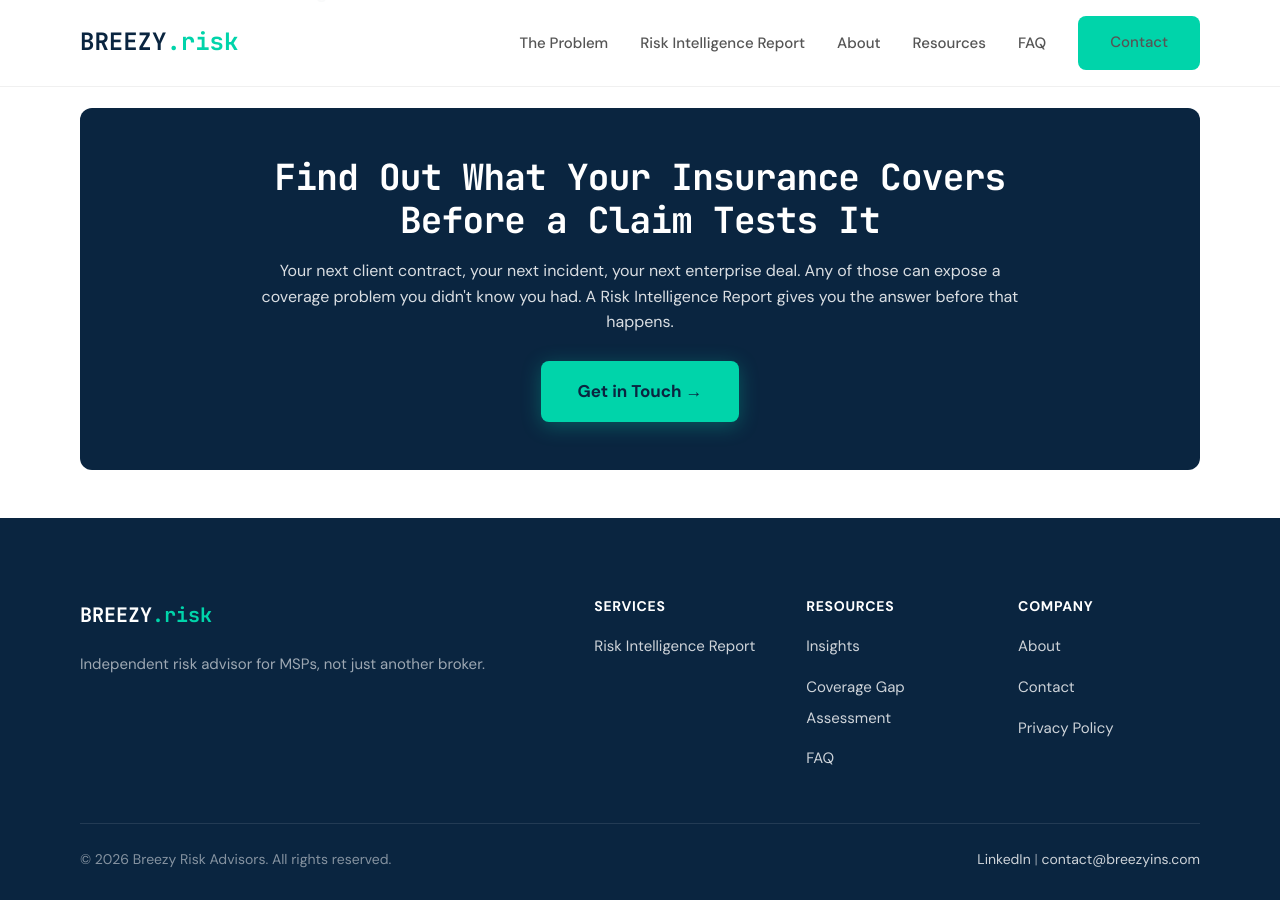
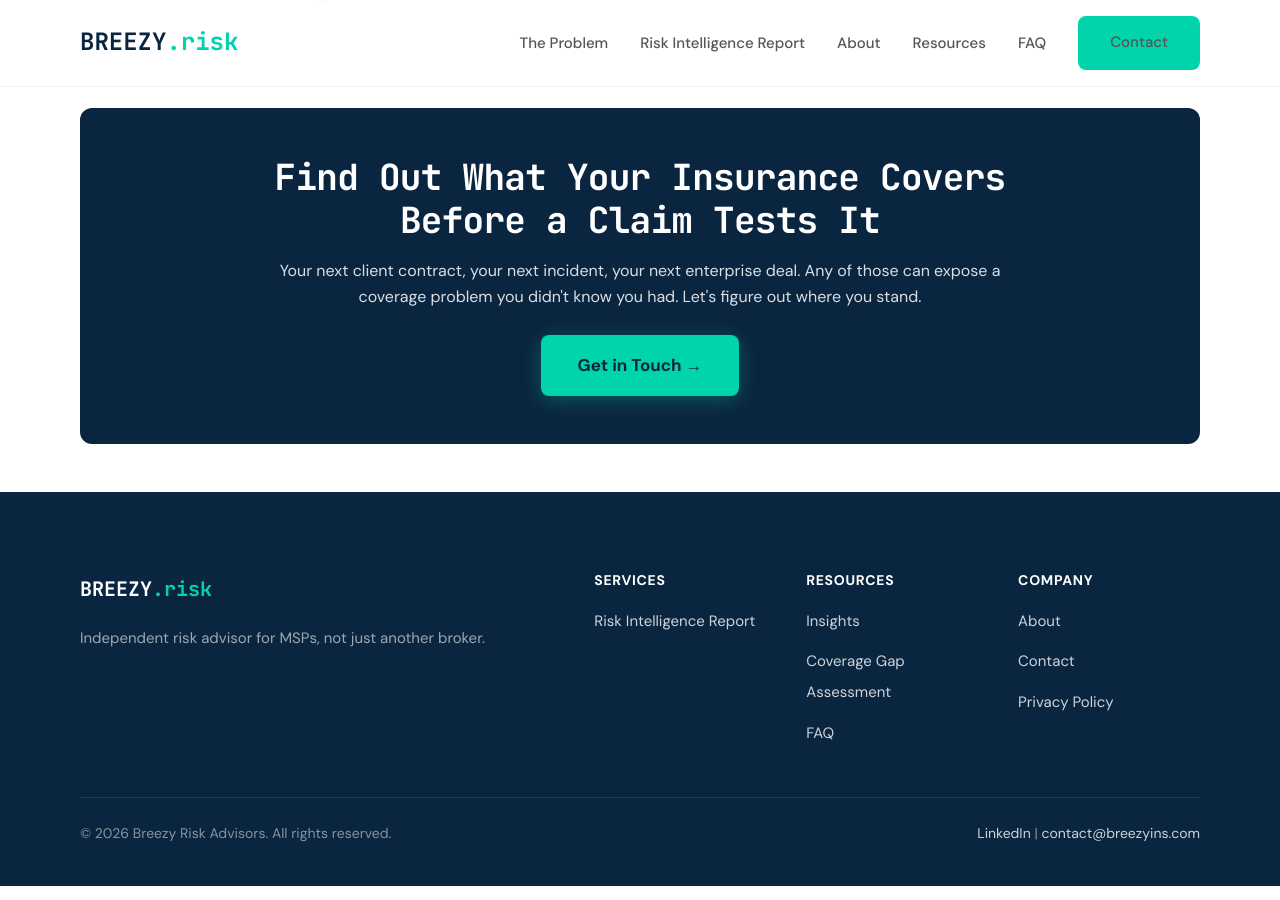
Before and after one commit to joeproe1/breezyins.com, a Jekyll site: the page built from index.html, in a window 1280 px wide and 900 px high, scrolled down 2574 px. Built offline with Jekyll 4.4.1, drawn with Linux system fonts in a browser that asks for light colours; part of the change alters nothing that is shown.

Commit message:
Update homepage CTA: remove Risk Intelligence Report reference, match Get in Touch tone
Co-Authored-By: Claude Opus 4.6 <noreply@anthropic.com>

```diff
--- a/index.html
+++ b/index.html
@@ -112,4 +112,4 @@ description: "Tech E&O and cyber insurance coverage for MSPs that actually respo
   </div>
 </section>
 
-{% include cta-banner.html title="Find Out What Your Insurance Covers Before a Claim Tests It" subtitle="Your next client contract, your next incident, your next enterprise deal. Any of those can expose a coverage problem you didn't know you had. A Risk Intelligence Report gives you the answer before that happens." button="Get in Touch" %}
+{% include cta-banner.html title="Find Out What Your Insurance Covers Before a Claim Tests It" subtitle="Your next client contract, your next incident, your next enterprise deal. Any of those can expose a coverage problem you didn't know you had. Let's figure out where you stand." button="Get in Touch" %}
```
